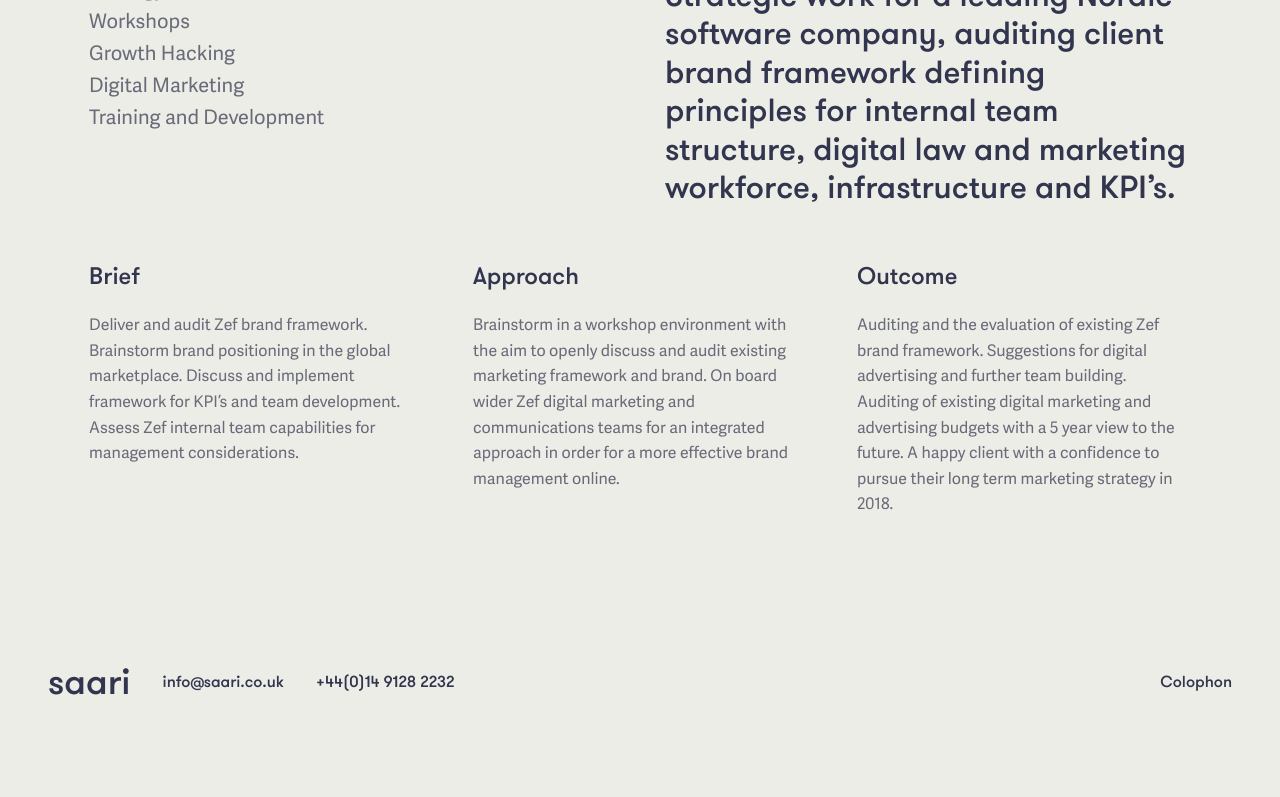
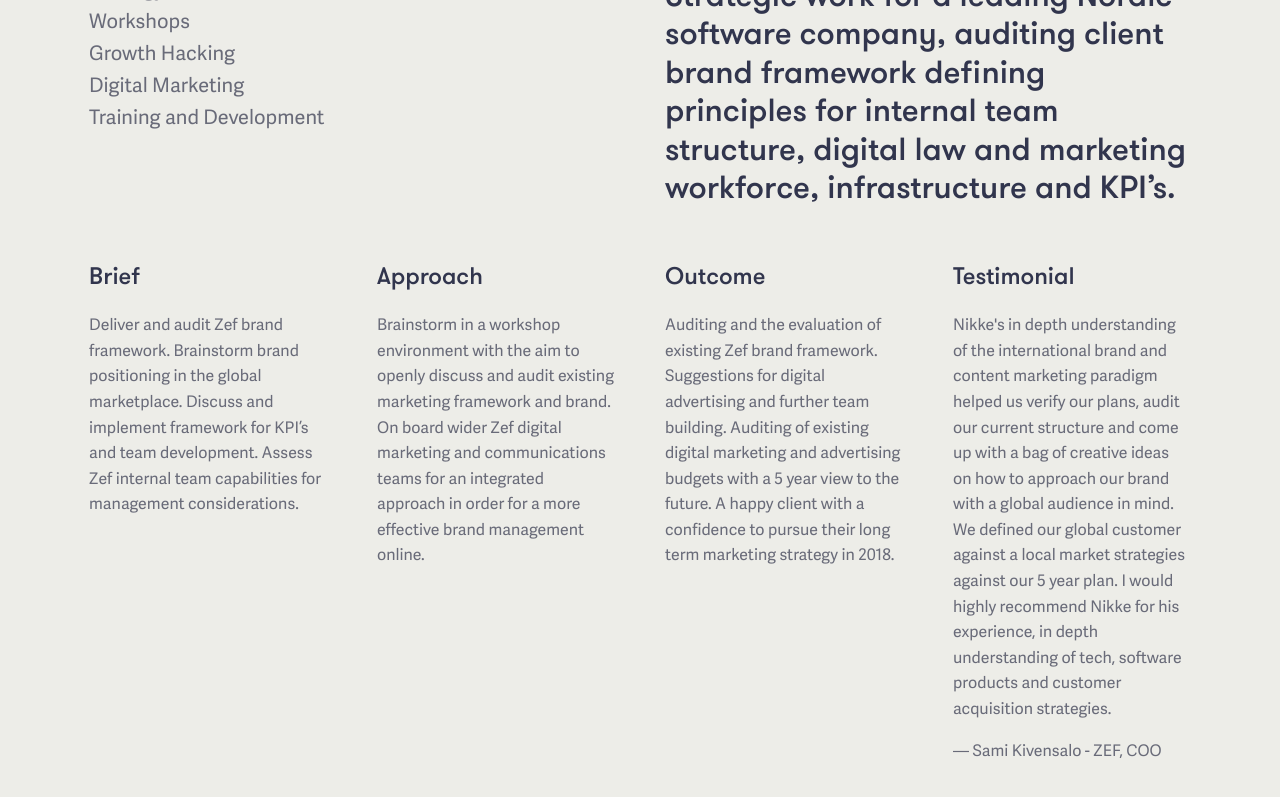
Before and after one commit to garethjohnsdesign/saari.co.uk, a Jekyll site: the page built from _projects/zef.markdown, in a window 1280 px wide and 900 px high, scrolled down 687 px. Shown: the top 797 px of the window. Built offline with Jekyll 4.4.1, drawn with Linux system fonts in a browser that asks for light colours; before the commit the page ends 1434 px from its top, so only the background shows below that.

Commit message:
Updated Zef

```diff
--- a/_projects/zef.markdown
+++ b/_projects/zef.markdown
@@ -29,5 +29,13 @@ details:
     digital advertising and further team building. Auditing of existing digital marketing
     and advertising budgets with a 5 year view to the future. A happy client with
     a confidence to pursue their long term marketing strategy in 2018.
+testimonial:
+  text: Nikke's in depth understanding of the international brand and content marketing
+    paradigm helped us verify our plans, audit our current structure and come up with
+    a bag of creative ideas on how to approach our brand with a global audience in
+    mind. We defined our global customer against a local market strategies against
+    our 5 year plan. I would highly recommend Nikke for his experience, in depth understanding
+    of tech, software products and customer acquisition strategies.
+  cite: Sami Kivensalo - ZEF, COO
 layout: project
 ---
```
